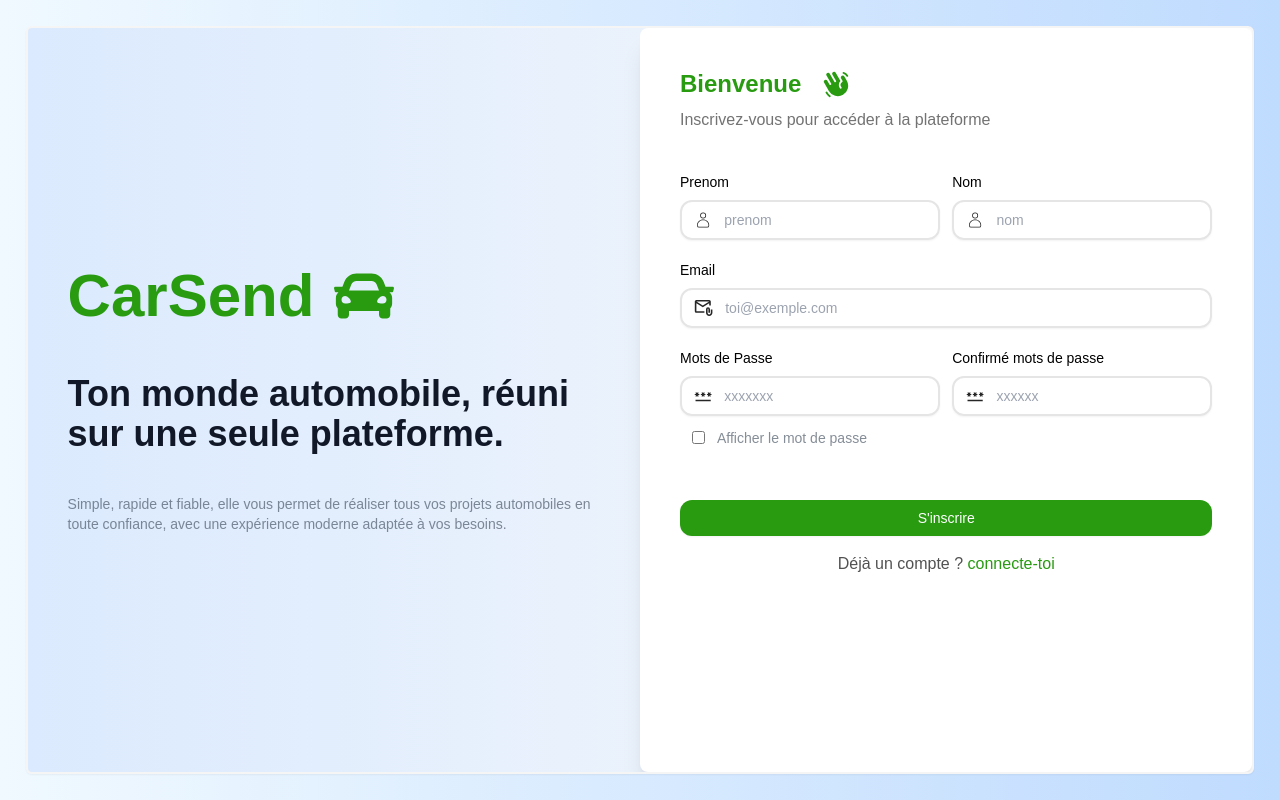
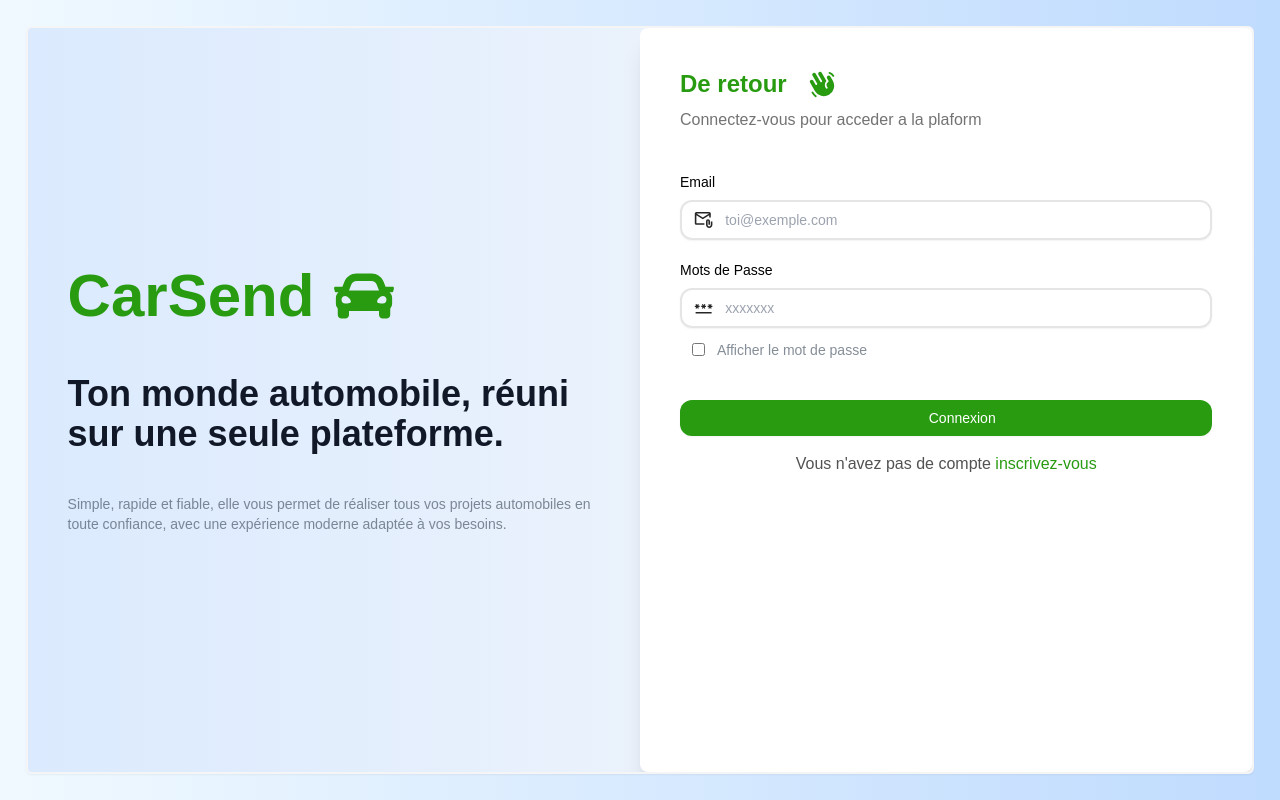
Before and after one commit to Kirama97/carsend_firebase, a React (Vite) app: page / in a window 1280 px wide. Built offline with nearby package versions, Linux system fonts and the light colour scheme.

Commit message:
login commit

```diff
--- a/src/App.jsx
+++ b/src/App.jsx
@@ -1,14 +1,16 @@
 import { BrowserRouter, Routes, Route } from 'react-router-dom'
 import Register from './pages/auth/Register'
 import Login from './pages/auth/Login'
+import Home from './pages/home/Home'
 
 function App() {
   return (
     <BrowserRouter>
       <Routes>
-        <Route path="/" element={<Register />} />
+
+        <Route path="/accueil" element={<Home/>} />
         <Route path="/inscription" element={<Register />} />
-        <Route path="/connexion" element={<Login />} />
+        <Route path="/" element={<Login />} />
 
       </Routes>
     </BrowserRouter>
--- a/src/pages/auth/Login.jsx
+++ b/src/pages/auth/Login.jsx
@@ -1,7 +1,7 @@
 import React, { useState } from 'react'
 import {auth} from "../../config/firebase-config"
-import {createUserWithEmailAndPassword} from "firebase/auth"
-import {NavLink} from 'react-router-dom'
+import {createUserWithEmailAndPassword ,signInWithEmailAndPassword}  from "firebase/auth"
+import {NavLink ,useNavigate} from 'react-router-dom'
 
 import { CiUser } from "react-icons/ci";
 import { MdOutlineAttachEmail } from "react-icons/md";
@@ -10,12 +10,54 @@
 import { FaRobot } from "react-icons/fa";
 import { PiHandWavingFill } from "react-icons/pi";
 import { FaCar } from "react-icons/fa";
+import { toast } from 'react-toastify';
+
 
 
 const Login = () => {
 
+     const [email ,setEmail] = useState("")
+     const [password ,setPassword] = useState("")
+     const [loading, setLoading] = useState(false);
+     const [showPassword, setShowPassword] = useState(false);
 
-const [showPassword, setShowPassword] = useState(false);
+
+       const navigate = useNavigate();
+
+
+
+     const handleSignIn = (e) => {
+
+      e.preventDefault();
+       setLoading(true);
+
+        if(!email || !password ) {
+             setLoading(false);
+             toast.error('Veuillez remplir tous les champs');
+             return;
+          }
+
+       try {
+           signInWithEmailAndPassword(auth, email, password)
+           .then((userCredential) => {
+            // const user = userCredential.user;
+            toast.success("Connexon réussie")
+            navigate("/accueil");
+            // console.log("utilisateur créé :", userCredential.user);
+
+         })
+
+       }catch(error) {
+          console.log(error.code, error.message);
+          toast.error(error.message);
+         } finally {
+           setLoading(false);
+         }
+
+
+
+     }
+
 
   return (
 
@@ -53,7 +95,7 @@
                         </div>
                         <p className='text-neutral-500'>Connectez-vous pour acceder a la plaform</p>
 
-                   <form  className='mt-10'>
+                   <form onSubmit={handleSignIn}  className='mt-10'>
 
 
                        {/* email */}
@@ -69,6 +111,8 @@
                                       className="py-2 text-sm px-3 w-full focus:outline-none"
                                       type="emal"
                                       placeholder="toi@exemple.com"
+                                      value = {email}
+                                      onChange={(e) => setEmail(e.target.value)}
                                       />
                                 </div>
                           </div>
@@ -85,6 +129,9 @@
                                       className="py-2 text-sm px-3 w-full focus:outline-none"
                                       type={showPassword ? "text" : "password"}
                                       placeholder="xxxxxxx"
+                                       value = {password}
+                                      onChange={(e) => setPassword(e.target.value)}
+
                                       />
                                    </div>
                              </div>
@@ -101,8 +148,14 @@
                                        </p>
 
                               </div>
-                           <button className="w-full text-sm text-white py-2 mt-10 text-center bg-primary rounded-xl shadow-sm transition-all duration-200 hover:bg-textHover ">
-                              Inscription
+                           <button
+                              className="w-full flex items-center justify-center text-sm text-white py-2 mt-10 text-center bg-primary {} rounded-xl shadow-sm transition-all duration-200 hover:bg-textHover "
+                              type ="submit"
+                              >
+                              <svg class="animate-spin h-5 w-5 mr-3 ..." viewBox="0 0 24 24">
+                                 ...
+                              </svg>
+                              { loading ? "chargement..." : " Connexion"}
                            </button>
                            <p className='text-neutral-600 mt-4 text-center' >Vous n'avez pas de compte <NavLink to="/inscription" className="text-primary hover:textHover">inscrivez-vous</NavLink> </p>
 
--- a/src/pages/auth/Register.jsx
+++ b/src/pages/auth/Register.jsx
@@ -225,11 +225,12 @@
                               <div className="flex items-center w-full gap-3 my-3 ml-3">
                                         <input
                                         type="checkbox"
+                                        className="w-4 h-4  accent-primary  "
                                         onClick={() => setShowPassword(!showPassword)}
                                          />
                                       <p
 
-                                       className="text-sm text-pColor cursor-pointer  select-none"
+                                       className="text-sm text-pColor cursor-pointer   select-none"
                                        >
                                        {showPassword ? "Masquer le mot de passe" : "Afficher le mot de passe"}
                                        </p>
--- a/src/pages/home/Home.jsx
+++ b/src/pages/home/Home.jsx
@@ -2,7 +2,7 @@
 
 const Home = () => {
   return (
-    <div>
+    <div className="text-red-700 text-2xl">
        home
     </div>
   )
```
